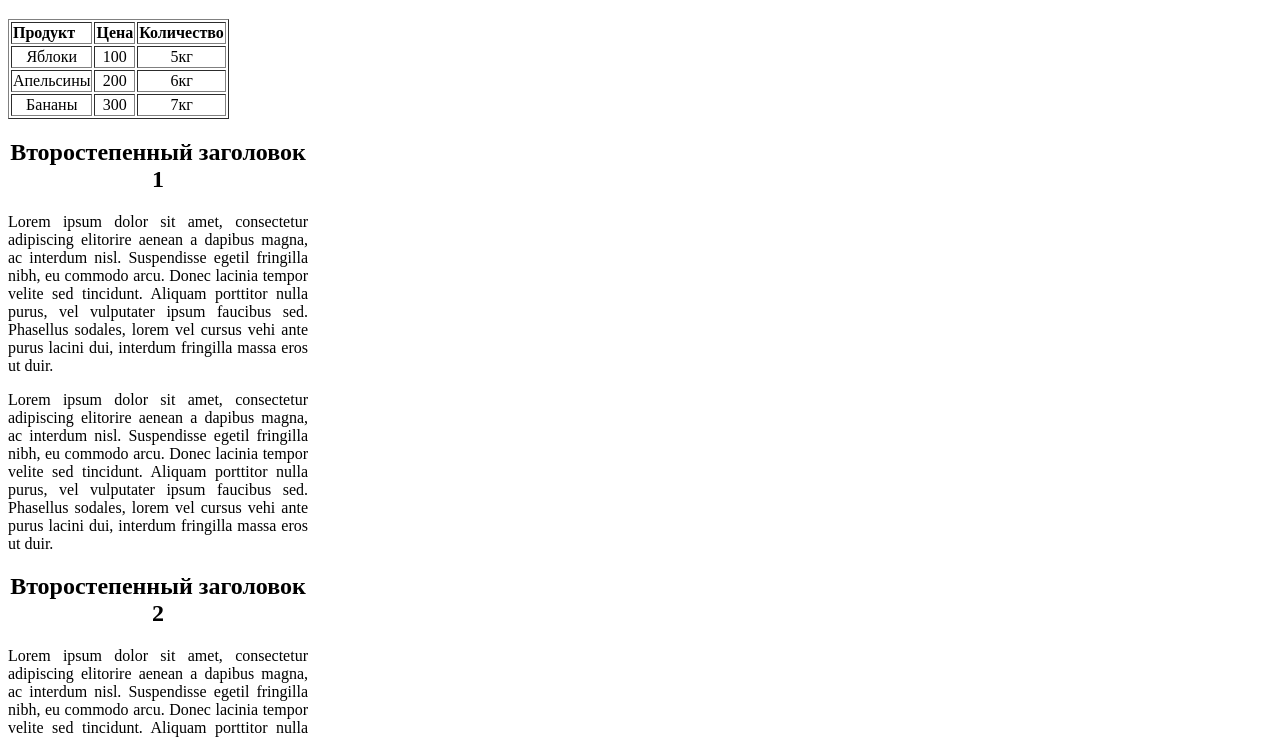
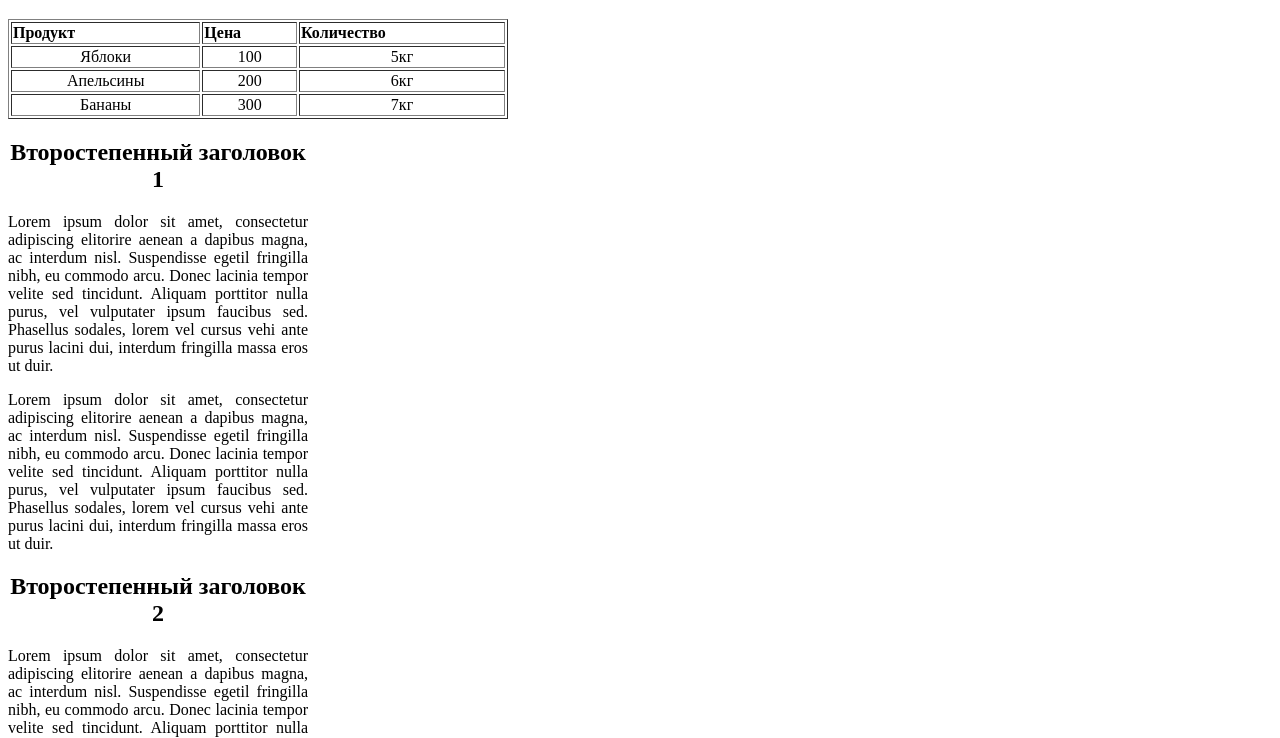
Before and after one commit to Vov4ik3587/project-activities, a plain HTML site: page Week 2/task2/index.html in a window 1280 px wide. Shown: the part 61-799 px from the top of the page. Drawn offline with Linux system fonts and the light colour scheme.

Commit message:
Week2 start

```diff
--- a/Week 2/task2/style.css
+++ b/Week 2/task2/style.css
@@ -6,7 +6,7 @@ h2 {
     text-align: center;
 }
 table {
-    width: 500pxx;
+    width: 500px;
 }
 th {
     text-align: left;
```
